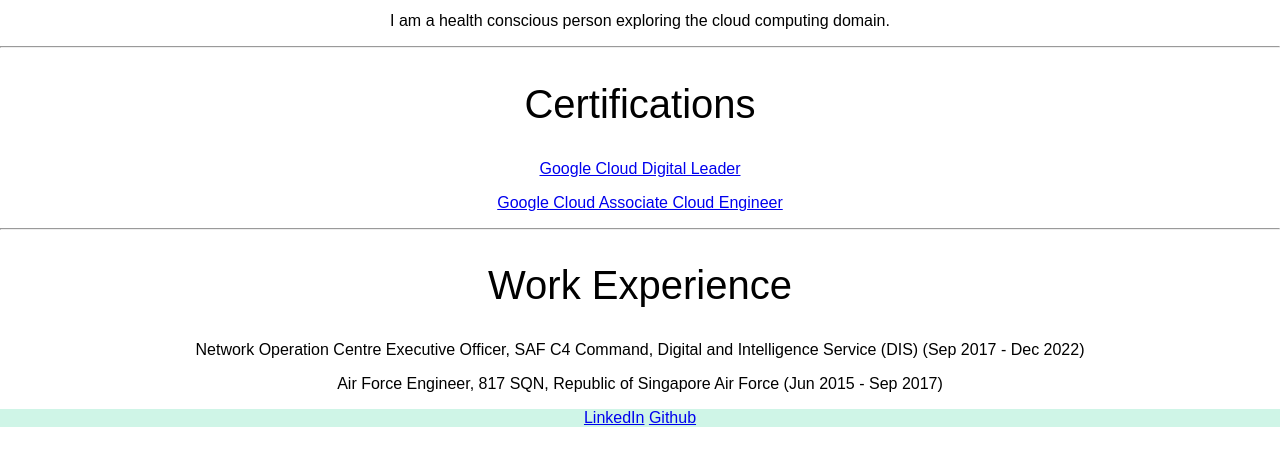
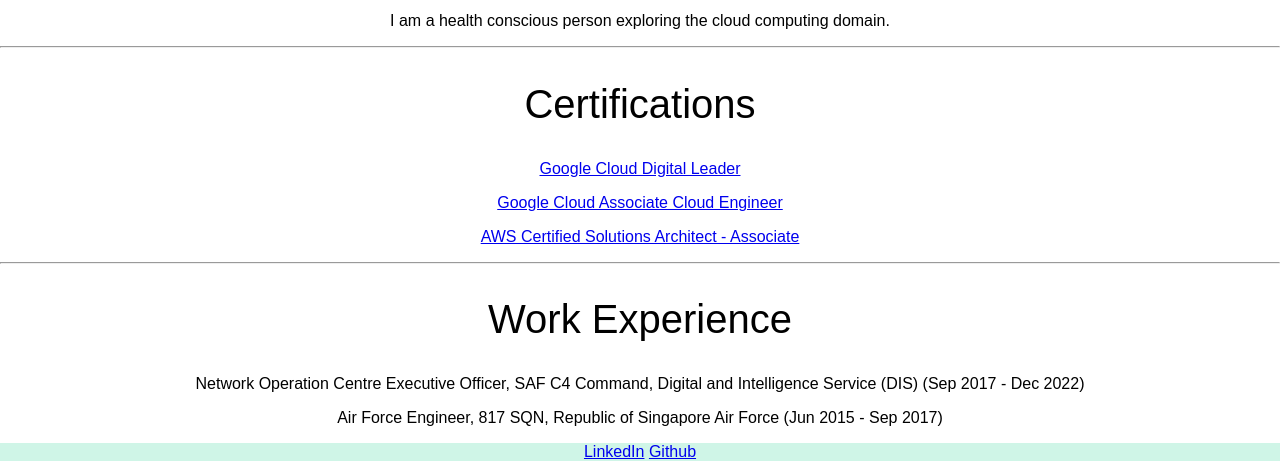
Before and after one commit to pohwj/aws-crc, a plain HTML site: page frontend/index.html in a window 1280 px wide. Shown: the part 731-1192 px from the top of the page. Before the commit the page ends 1158 px from the top, so only its background shows below. Drawn offline with Linux system fonts and the light colour scheme; no server answers.

Commit message:
update frontend folder

```diff
--- a/frontend/index.html
+++ b/frontend/index.html
@@ -29,6 +29,7 @@
     <div class="skill-row">
      <p> <a href="https://www.credential.net/d8af9836-f830-493e-b2e5-e0dab0916efa?key=ae76a379bb9eb983f7428670125a047b3925006532805b7433c26007f2f0a4df">Google Cloud Digital Leader</a> </p>
      <p> <a href="https://www.credential.net/b8d8fa51-a34e-426e-a4f5-bbeb70da1948?key=cfdea37af638f7b8fc71571af3c116626e4f8a4724a5f0989544246b29fc5f6f">Google Cloud Associate Cloud Engineer</a> </p>
+     <p> <a href="https://www.credly.com/earner/earned/badge/a1816888-94c4-47a2-b9c6-2ce9cde44661">AWS Certified Solutions Architect - Associate</a> </p>
     </div>
 
     </div>
```
